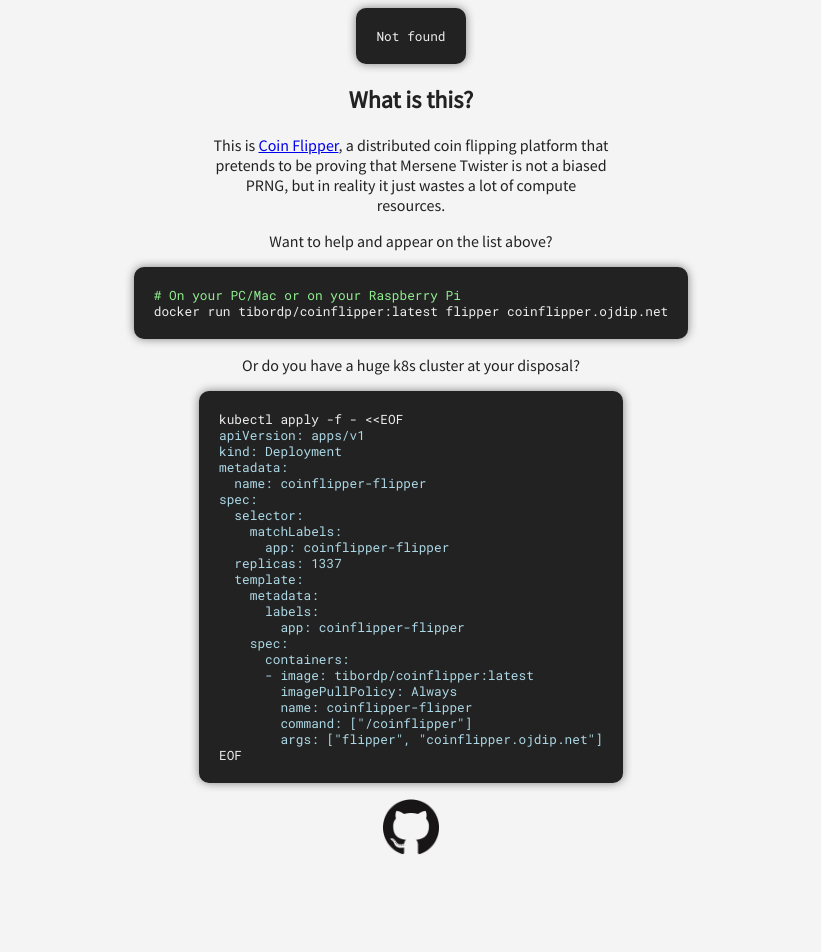
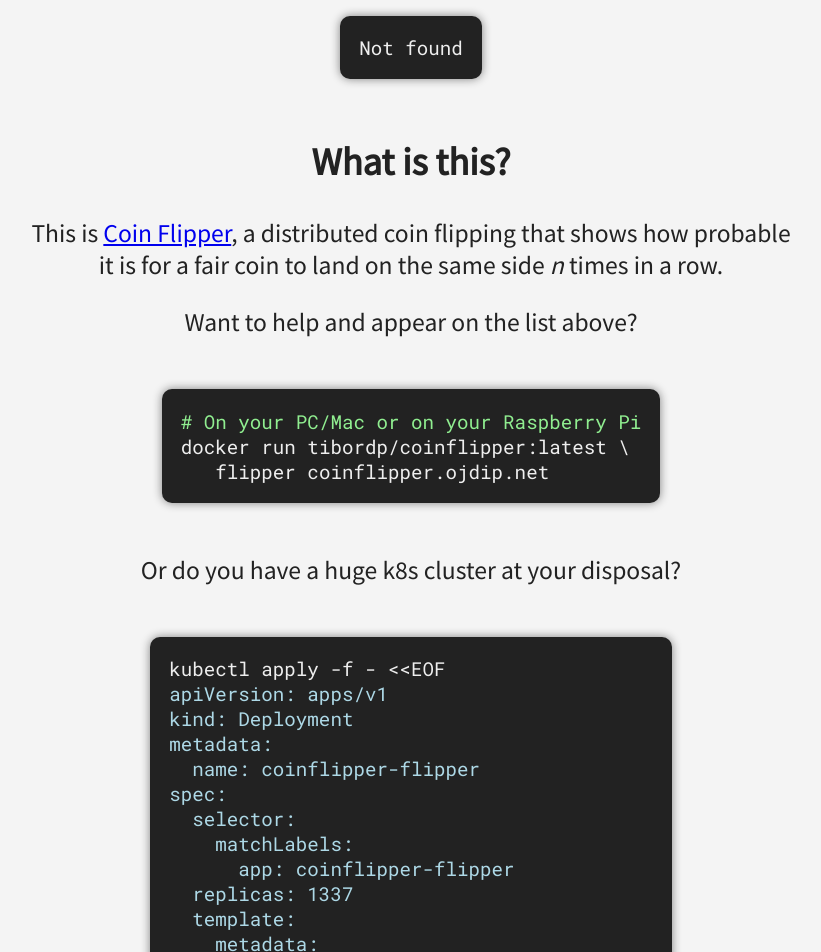
Before and after one commit to tibordp/coinflipper, a plain HTML site: page kubernetes/coinflipper-viewer/assets/index.html in a window 1280 px wide. Shown: the top 952 px of the page, without its empty margins (229-1050 px from the left). Before the commit the page ends 875 px from the top, so only its background shows below. Drawn offline with Linux system fonts and the light colour scheme; no server answers.

Commit message:
some minor changes

```diff
--- a/kubernetes/coinflipper-viewer/assets/index.html
+++ b/kubernetes/coinflipper-viewer/assets/index.html
@@ -3,23 +3,25 @@
 
 <head>
   <link href="https://fonts.googleapis.com/css?family=Source+Sans+Pro|Roboto+Mono&display=swap" rel="stylesheet">
+  <meta name="viewport" content="initial-scale=1.0, width=device-width">
   <style>
     body {
       background-color: #f4f4f4;
       color: #222;
+      padding-top: 1em;
+      margin: 0;
       font-family: 'Source Sans Pro', sans-serif;
     }
 
     img {
-      width: 7vh;
+      width: 10vw;
     }
 
     section {
-      width: 50vh;
-      max-width: 100%;
       display: block;
       margin: auto;
-      font-size: 2vh;
+      padding: 1em;
+      font-size: 4vw;
     }
 
     p,
@@ -30,13 +32,13 @@
     pre {
       color: #eee;
       background-color: #222;
-      padding: 20px;
+      padding: 1em;
       border-radius: 10px;
       margin: auto;
       box-shadow: 0 0 10px gray;
       width: fit-content;
-      max-width: 100%;
-      font-size: 1.6vh;
+      max-width: 90vw;
+      font-size: 3.5vw;
       overflow: auto;
       font-family: 'Roboto Mono', monospace;
     }
@@ -52,6 +54,21 @@
     pre.error {
       color: #e66;
     }
+
+    @media (min-width: 1024px) {
+      img {
+        width: 4vw;
+      }
+
+      section {
+        width: 60vw;
+        font-size: 2vw;
+      }
+
+      pre {
+            font-size: 1.5vw;
+      }
+    }
   </style>
   <title>Coin Flipper Viewer</title>
 </head>
@@ -61,13 +78,13 @@
   <section>
     <h1>What is this?</h1>
     <p>This is <a href="https://www.github.com/tibordp/coinflipper">Coin Flipper</a>, a distributed coin flipping
-      platform that pretends to be proving that Mersene Twister is
-      not a biased PRNG, but in reality it just wastes a lot of compute resources.
+      that shows how probable it is for a fair coin to land on the same side <i>n</i> times in a row.
     </p>
     <p>Want to help and appear on the list above?</p>
   </section>
   <pre><span class="comment"># On your PC/Mac or on your Raspberry Pi</span>
-docker run tibordp/coinflipper:latest flipper coinflipper.ojdip.net</pre>
+docker run tibordp/coinflipper:latest \
+   flipper coinflipper.ojdip.net</pre>
   <section>
     <p>Or do you have a huge k8s cluster at your disposal?</p>
   </section>
@@ -91,10 +108,16 @@
         imagePullPolicy: Always
         name: coinflipper-flipper
         command: ["/coinflipper"]
-        args: ["flipper", "coinflipper.ojdip.net"]
+        args:
+        - flipper
+        - coinflipper.ojdip.net
+        resources:
+          limits:
+            memory: "16Mi"
+            cpu: "1000m"
 </span>EOF</pre>
   <section>
-    <p><a href="https://www.github.com/tibordp/coinflipper"><img src="/coinflipper/github.png"></a></p>
+    <p><a href="https://www.github.com/tibordp/coinflipper"><img src="./github.png"></a></p>
   </section>
   </footer>
   <script>
```
Also changed, not shown: 2 other files.
